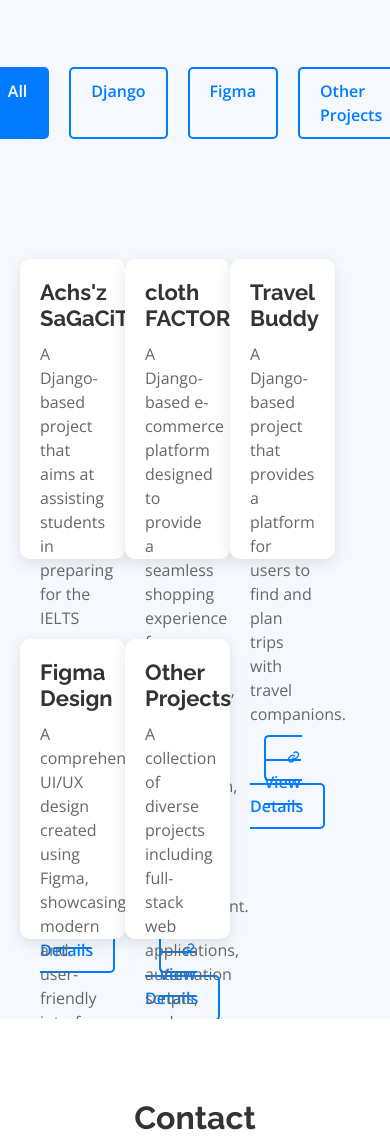
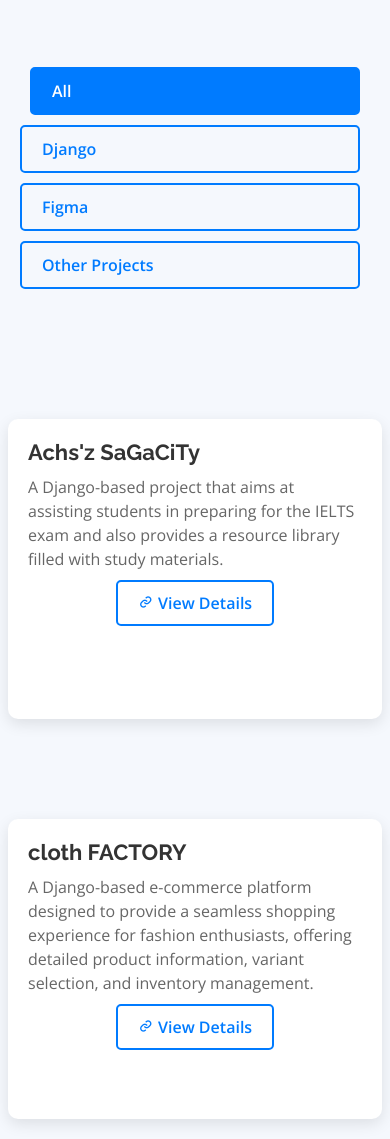
Before and after one commit to benjacobkoshy/benjacobPortfolio, a plain HTML site: page index.html in a window 390 px wide. Shown: the part 6782-7921 px from the top of the page. Drawn offline with nearby package versions, Linux system fonts and the light colour scheme.

Commit message:
commit 3

```diff
--- a/index.html
+++ b/index.html
@@ -142,6 +142,66 @@
             background-color: #007BFF;
             color: white;
         }
+        /* Make the portfolio section responsive in mobile view */
+
+/* For mobile devices with a screen width of 480px or less */
+@media only screen and (max-width: 480px) {
+  /* Make the portfolio items full-width */
+  .portfolio-item {
+    width: 100%;
+    margin-bottom: 20px;
+  }
+
+  /* Remove the margin between portfolio items */
+  .portfolio-item + .portfolio-item {
+    margin-left: 0;
+  }
+
+  /* Make the portfolio links full-width */
+  .portfolio-links {
+    width: 100%;
+  }
+
+  /* Center the portfolio links */
+  .portfolio-links a {
+    text-align: center;
+  }
+
+  /* Make the portfolio filters full-width */
+  #portfolio-flters {
+    width: 100%;
+    justify-content: center;
+  }
+
+  /* Make the portfolio filters items full-width */
+  #portfolio-flters li {
+    width: 100%;
+    margin-bottom: 10px;
+  }
+
+  /* Remove the margin between portfolio filters items */
+  #portfolio-flters li + li {
+    margin-left: 0;
+  }
+}
+
+/* For mobile devices with a screen width of 320px or less */
+@media only screen and (max-width: 320px) {
+  /* Make the portfolio section title smaller */
+  .section-title h2 {
+    font-size: 24px;
+  }
+
+  /* Make the portfolio item titles smaller */
+  .portfolio-item h4 {
+    font-size: 18px;
+  }
+
+  /* Make the portfolio item descriptions smaller */
+  .portfolio-item p {
+    font-size: 14px;
+  }
+}
   </style>
 
 </head>
@@ -440,7 +500,7 @@
 
     <div class="row" data-aos="fade-up">
       <div class="col-lg-12 d-flex justify-content-center">
-        <ul id="portfolio-flters">
+        <ul id="portfolio-flters" class="d-flex flex-wrap">
           <li data-filter="*" class="filter-active">All</li>
           <li data-filter=".filter-django">Django</li>
           <li data-filter=".filter-figma">Figma</li>
@@ -449,9 +509,9 @@
       </div>
     </div>
 
-    <div class="portfolio-container" data-aos="fade-up" data-aos-delay="100">
+    <div class="row portfolio-container" data-aos="fade-up" data-aos-delay="100">
 
-      <div class="portfolio-item filter-django">
+      <div class="col-lg-4 col-md-6 portfolio-item filter-django">
         <div class="portfolio-wrap">
           <h4>Achs'z SaGaCiTy</h4>
           <p>A Django-based project that aims at assisting students in preparing for the IELTS exam and also provides a resource library filled with study materials.</p>
@@ -461,7 +521,7 @@
         </div>
       </div>
 
-      <div class="portfolio-item filter-django">
+      <div class="col-lg-4 col-md-6 portfolio-item filter-django">
         <div class="portfolio-wrap">
           <h4>cloth FACTORY</h4>
           <p>A Django-based e-commerce platform designed to provide a seamless shopping experience for fashion enthusiasts, offering detailed product information, variant selection, and inventory management.</p>
@@ -471,7 +531,7 @@
         </div>
       </div>
 
-      <div class="portfolio-item filter-django">
+      <div class="col-lg-4 col-md-6 portfolio-item filter-django">
         <div class="portfolio-wrap">
           <h4>Travel Buddy</h4>
           <p>A Django-based project that provides a platform for users to find and plan trips with travel companions.</p>
@@ -481,7 +541,7 @@
         </div>
       </div>
 
-      <div class="portfolio-item filter-figma">
+      <div class="col-lg-4 col-md-6 portfolio-item filter-figma">
         <div class="portfolio-wrap">
           <h4>Figma Design</h4>
           <p>A comprehensive UI/UX design created using Figma, showcasing modern and user-friendly interfaces.</p>
@@ -491,7 +551,7 @@
         </div>
       </div>
 
-      <div class="portfolio-item filter-other">
+      <div class="col-lg-4 col-md-6 portfolio-item filter-other">
         <div class="portfolio-wrap">
           <h4>Other Projects</h4>
           <p>A collection of diverse projects including full-stack web applications, automation scripts, and creative UI/UX designs, highlighting my versatility in various technologies and design tools.</p>
@@ -505,6 +565,7 @@
 
   </div>
 </section><!-- End Portfolio Section -->
+
 
 
     <!-- ======= Contact Section ======= -->
```
